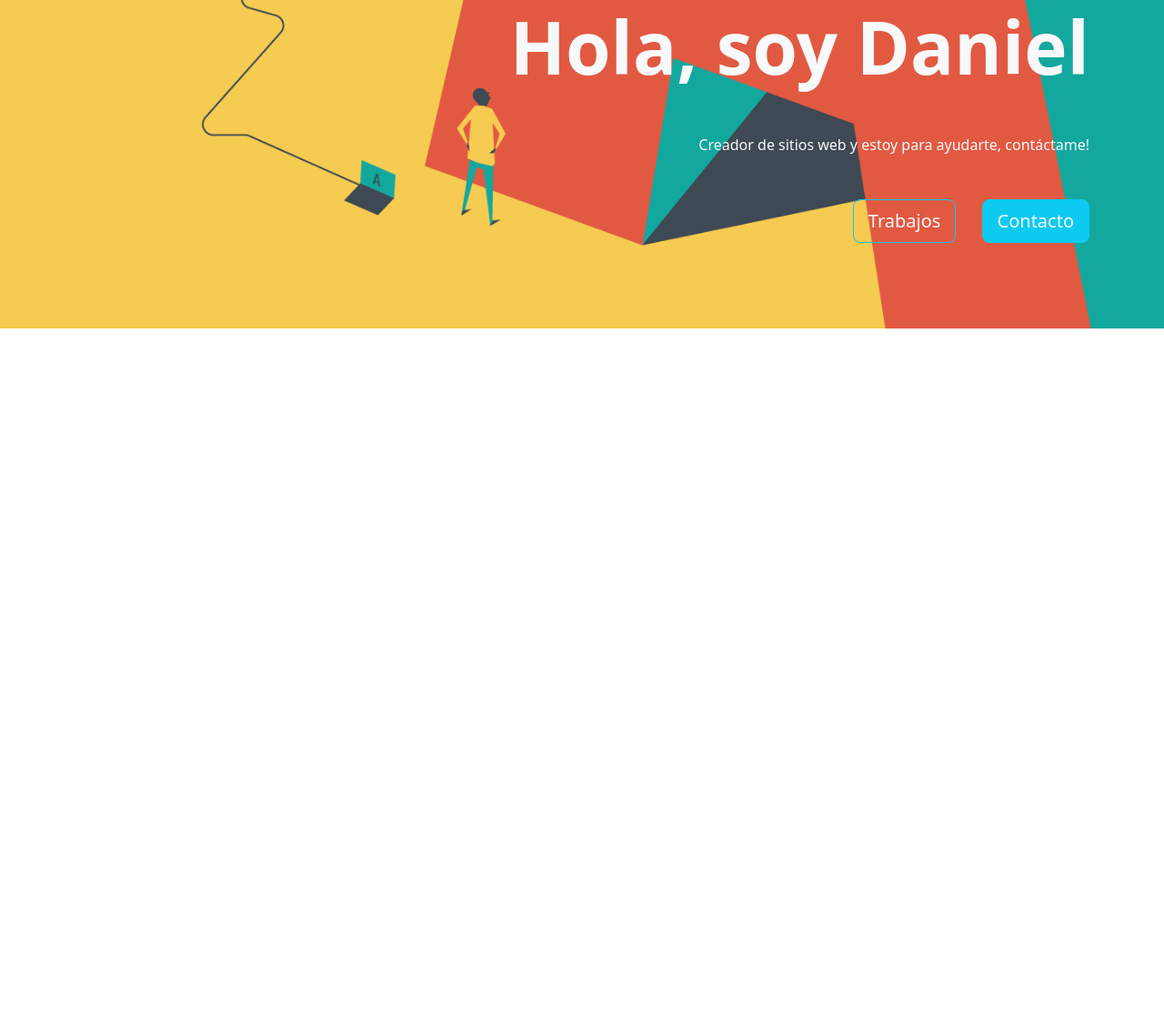
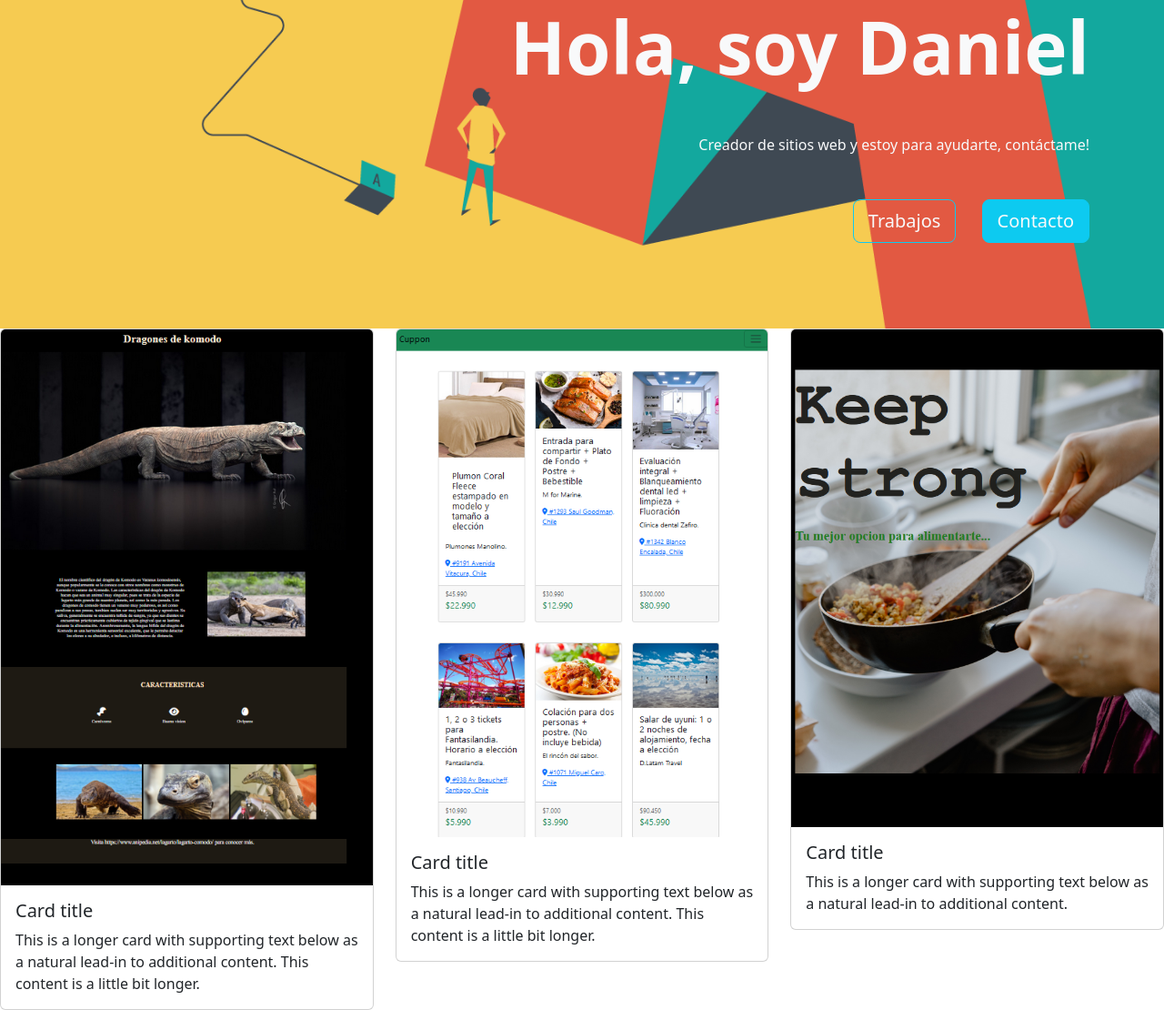
Before and after one commit to DanielAr01/DanielAr01.github.io, a plain HTML site: page index.html in a window 1280 px wide. Shown: the part 202-1312 px from the top of the page at 91% size. Before the commit the page ends 800 px from the top, so only its background shows below. Drawn offline with nearby package versions, Linux system fonts and the light colour scheme.

Commit message:
agregue cards

```diff
--- a/index.html
+++ b/index.html
@@ -53,6 +53,36 @@
       </div>
   </header>
   </section>
+  <div class="row row-cols-1 row-cols-md-3 g-4">
+    <div class="col">
+      <div class="card">
+        <img src="img/Captura de pantalla 2023-11-14 001511.png" class="card-img-top" alt="...">
+        <div class="card-body">
+          <h5 class="card-title">Card title</h5>
+          <p class="card-text">This is a longer card with supporting text below as a natural lead-in to additional content. This content is a little bit longer.</p>
+        </div>
+      </div>
+    </div>
+    <div class="col">
+      <div class="card">
+        <img src="img/Captura de pantalla 2023-11-14 001921.png" class="card-img-top" alt="...">
+        <div class="card-body">
+          <h5 class="card-title">Card title</h5>
+          <p class="card-text">This is a longer card with supporting text below as a natural lead-in to additional content. This content is a little bit longer.</p>
+        </div>
+      </div>
+    </div>
+    <div class="col">
+      <div class="card">
+        <img src="img/Captura de pantalla 2023-11-14 002146.png" class="card-img-top" alt="...">
+        <div class="card-body">
+          <h5 class="card-title">Card title</h5>
+          <p class="card-text">This is a longer card with supporting text below as a natural lead-in to additional content.</p>
+        </div>
+      </div>
+    </div>
+
+  </div>
   <script src="https://cdn.jsdelivr.net/npm/bootstrap@5.3.2/dist/js/bootstrap.bundle.min.js"
   integrity="sha384-C6RzsynM9kWDrMNeT87bh95OGNyZPhcTNXj1NW7RuBCsyN/o0jlpcV8Qyq46cDfL"
   crossorigin="anonymous"></script>
```
Also changed, not shown: img/Captura de pantalla 2023-11-14 001511.png (added), img/Captura de pantalla 2023-11-14 001921.png (added), img/Captura de pantalla 2023-11-14 002146.png (added).
